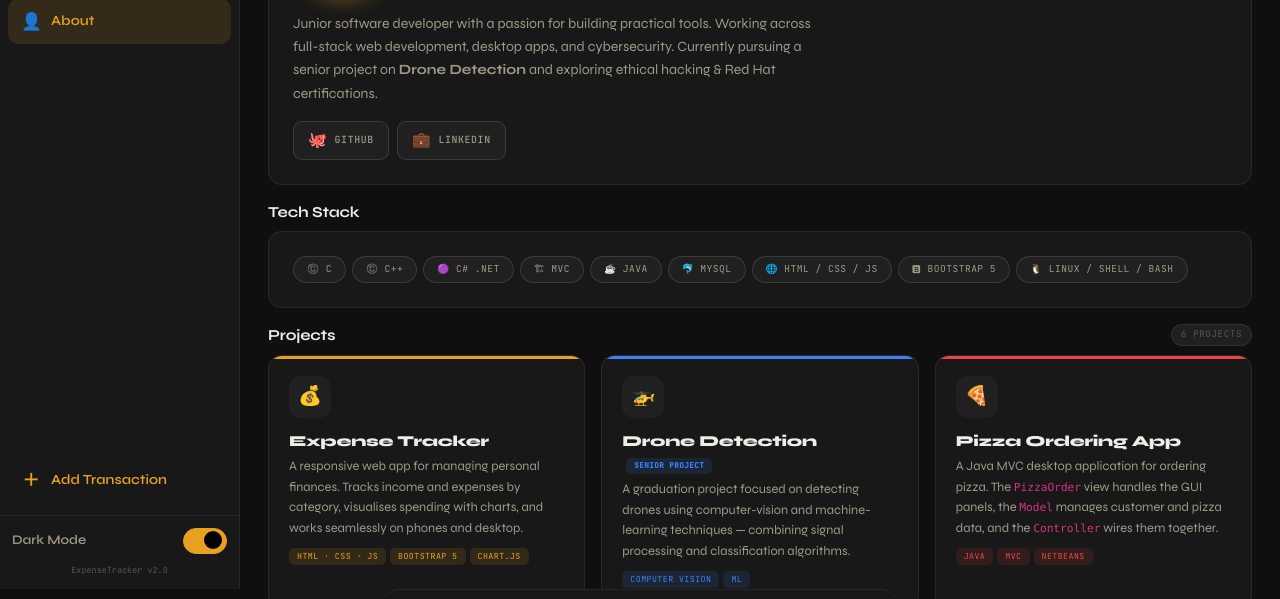
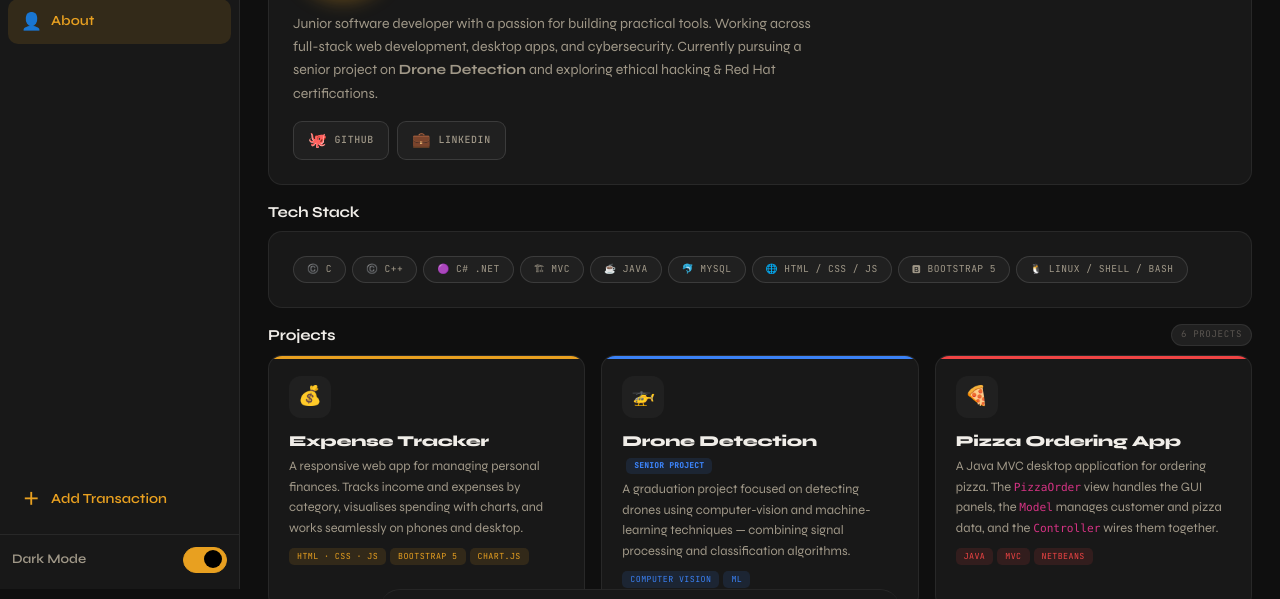
Before and after one commit to Hamza928505/ExpenseTracker, a plain HTML site: page ExpenseTracker/about.html in a window 1280 px wide. Shown: the part 211-810 px from the top of the page. Drawn offline with nearby package versions, Linux system fonts and the light colour scheme; some packages are replaced by stand-ins of ours; a script that the page names is missing.

Commit message:
remove unnecessary code.

```diff
--- a/ExpenseTracker/about.html
+++ b/ExpenseTracker/about.html
@@ -54,7 +54,6 @@
           <span class="et-toggle-track"></span>
         </label>
       </div>
-      <div class="sb-version">ExpenseTracker v2.0</div>
     </div>
   </aside>
 
```
Also changed, not shown: ExpenseTracker/index.html (+0 -1 lines), ExpenseTracker/settings.html (+0 -1 lines), ExpenseTracker/transactions.html (+0 -1 lines).
